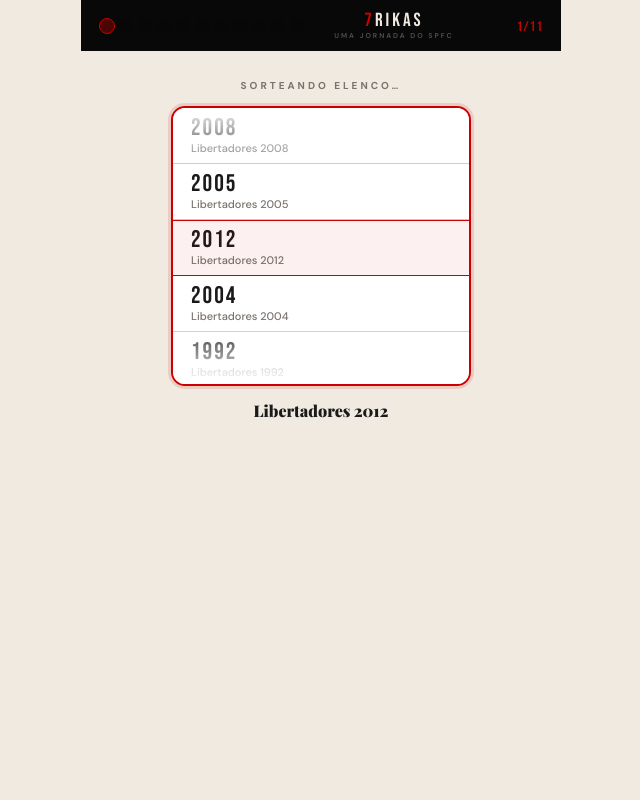
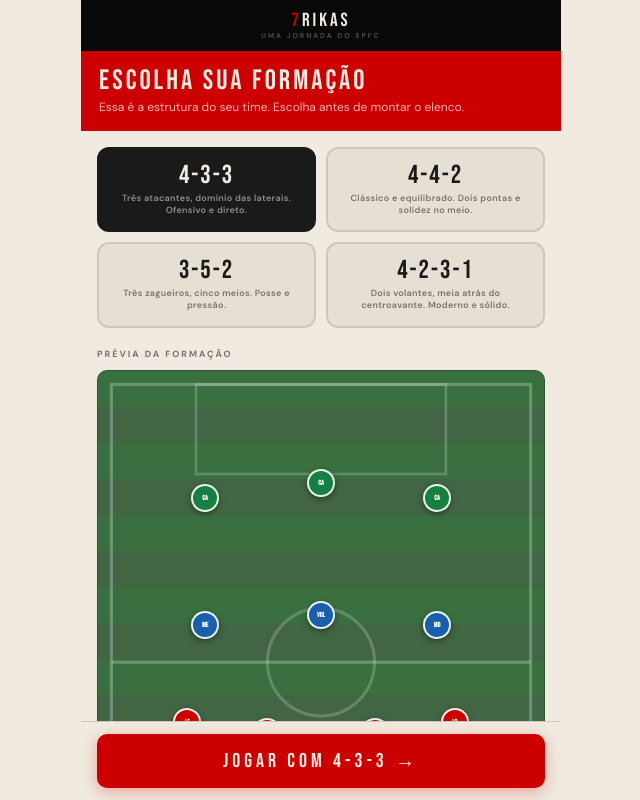
Before and after one commit to markitomesquita/7rikas, a React (Vite) app: page / in a window 1280 px wide. Both pictures are taken after a click on the button "ROLAR 🎲". Shown: the top 800 px of the page, without its empty margins (319-959 px from the left). Built offline with nearby package versions, Linux system fonts and the light colour scheme; a web font is replaced by a local one.

Commit message:
Update App.jsx

```diff
--- a/src/App.jsx
+++ b/src/App.jsx
@@ -119,12 +119,17 @@ const SQUADS=[
     {name:"Careca",shirt:10,pos:"CA",rating:91},
   ]},
   {year:1992,ed:"Libertadores 1992",champion:false,players:[
-    {name:"Zetti",shirt:1,pos:"GOL",rating:84},{name:"Ronaldão",shirt:5,pos:"ZAG",rating:80},
-    {name:"Adílson",shirt:4,pos:"ZAG",rating:82},{name:"Cafu",shirt:2,pos:"LD",rating:88},
-    {name:"Leonardo",shirt:3,pos:"LE",rating:83},{name:"Mazinho",shirt:8,pos:"VOL",rating:82},
-    {name:"Pintado",shirt:6,pos:"VOL",rating:79},{name:"Raí",shirt:10,pos:"MC",rating:89},
-    {name:"Müller",shirt:9,pos:"CA",rating:84},{name:"Gilmar",shirt:11,pos:"CA",rating:78},
+    {name:"Zetti",shirt:1,pos:"GOL",rating:84},
+    {name:"Ronaldão",shirt:5,pos:"ZAG",rating:80},
+    {name:"Adílson",shirt:4,pos:"ZAG",rating:82},
+    {name:"Cafu",shirt:2,pos:"LD",rating:88},
+    {name:"Leonardo",shirt:3,pos:"LE",rating:83},
+    {name:"Mazinho",shirt:8,pos:"VOL",rating:82},
+    {name:"Pintado",shirt:6,pos:"VOL",rating:79},
+    {name:"Raí",shirt:10,pos:"MC",rating:89},
+    {name:"Müller",shirt:9,pos:"CA",rating:84},
     {name:"Palhinha",shirt:7,pos:"MD",rating:77},
+    {name:"Gilmar",shirt:11,pos:"CA",rating:78},
   ]},
   // 1993 — CAMPEÃO real
   {year:1993,ed:"Libertadores 1993",champion:true,players:[
@@ -152,14 +157,19 @@ const SQUADS=[
     {name:"Sandro Hiroshi",shirt:7,pos:"MD",rating:78},{name:"Dodô",shirt:9,pos:"CA",rating:82},
     {name:"Palhinha",shirt:11,pos:"CA",rating:80},
   ]},
-  // 1999 — Amoroso NÃO estava, substituído por Luizão
+  // 1999 — elenco correto do SPFC (sem Amoroso, que só veio em 2001/2005)
   {year:1999,ed:"Libertadores 1999",champion:false,players:[
-    {name:"Rogério Ceni",shirt:1,pos:"GOL",rating:86},{name:"Cléber",shirt:4,pos:"ZAG",rating:79},
-    {name:"Toné",shirt:5,pos:"ZAG",rating:78},{name:"Fabão",shirt:2,pos:"LD",rating:80},
-    {name:"Júnior",shirt:3,pos:"LE",rating:78},{name:"Emerson",shirt:8,pos:"VOL",rating:83},
-    {name:"Marcos Assunção",shirt:6,pos:"MC",rating:82},{name:"Robson",shirt:10,pos:"MC",rating:79},
-    {name:"Danilo",shirt:7,pos:"MD",rating:79},{name:"Luizão",shirt:9,pos:"CA",rating:84},
-    {name:"Alex",shirt:11,pos:"CA",rating:80},
+    {name:"Rogério Ceni",shirt:1,pos:"GOL",rating:86},
+    {name:"Cléber",shirt:4,pos:"ZAG",rating:79},
+    {name:"Toné",shirt:5,pos:"ZAG",rating:78},
+    {name:"Fabão",shirt:2,pos:"LD",rating:80},
+    {name:"Júnior",shirt:3,pos:"LE",rating:78},
+    {name:"Emerson",shirt:8,pos:"VOL",rating:83},
+    {name:"Marcos Assunção",shirt:6,pos:"MC",rating:82},
+    {name:"Robson",shirt:10,pos:"MC",rating:79},
+    {name:"Danilo",shirt:7,pos:"MD",rating:79},
+    {name:"Luizão",shirt:9,pos:"CA",rating:84},
+    {name:"Dodô",shirt:11,pos:"CA",rating:80},
   ]},
   // 2004 — Anderson Polga nunca jogou no SPFC; substituído por Lúcio (cedido) → usar Alex Silva + Gustavo Nery
   {year:2004,ed:"Libertadores 2004",champion:false,players:[
@@ -594,7 +604,13 @@ export default function App(){
   function newGame(){
     setTeam([]);setUsedYrs([]);setDrawIdx(0);setFormation("4-3-3");setRerolls(3);
     setTournament(null);setMatchIdx(0);setEliminated(false);setChamp(false);setPenalties(null);
-    setShowSlot(true);setPhase("draft");
+    setPhase("formation-pick");
+  }
+
+  function confirmFormation(f){
+    setFormation(f);
+    setShowSlot(true);
+    setPhase("draft");
   }
 
   function handleSlotDone(sq){setSquad(sq);setShowSlot(false);}
@@ -672,6 +688,7 @@ export default function App(){
   return(
     <div style={{minHeight:"100vh",background:C.cream,fontFamily:"'DM Sans',sans-serif",maxWidth:480,margin:"0 auto"}}>
       {phase==="intro"&&<IntroScreen onStart={newGame} history={history}/>}
+      {phase==="formation-pick"&&<FormationPickScreen onConfirm={confirmFormation}/>}
       {phase==="draft"&&<DraftScreen showSlot={showSlot} squad={squad} drawIdx={drawIdx} team={team} formation={formation} rerolls={rerolls} showReroll={showReroll} onSlotDone={handleSlotDone} onPick={pickPlayer} onReroll={doReroll} afterReroll={afterReroll} usedYrs={usedYrs}/>}
       {phase==="lineup"&&<LineupScreen team={team} formation={formation} setFormation={setFormation} onSim={startSim}/>}
       {phase==="sim"&&tournament&&<SimScreen allMatches={allMatches} matchIdx={matchIdx} livePhase={livePhase} minute={minute} spG={spG} oppG={oppG} events={events} flash={flash} tournament={tournament} penalties={penalties} onKickoff={kickoff} onAdvance={(ph)=>advance(ph)}/>}
@@ -738,6 +755,100 @@ function IntroScreen({onStart,history}){
             </div>
           ))}
         </div>)}
+      </div>
+    </div>
+  );
+}
+
+/* ─── FORMATION PICK SCREEN ──────────────────────────────────────────────────── */
+function FormationPickScreen({onConfirm}){
+  const [selected,setSelected]=useState("4-3-3");
+  const descriptions={
+    "4-3-3": "Três atacantes, domínio das laterais. Ofensivo e direto.",
+    "4-4-2": "Clássico e equilibrado. Dois pontas e solidez no meio.",
+    "3-5-2": "Três zagueiros, cinco meios. Posse e pressão.",
+    "4-2-3-1": "Dois volantes, meia atrás do centroavante. Moderno e sólido.",
+  };
+  // Show pitch preview of selected formation
+  const slots=FORMATIONS[selected]||FORMATIONS["4-3-3"];
+  return(
+    <div style={{minHeight:"100vh",display:"flex",flexDirection:"column",background:C.cream}}>
+      <Header/>
+      <div style={{background:C.red,padding:"16px 18px",flexShrink:0}}>
+        <div style={{fontFamily:"'Bebas Neue',sans-serif",fontSize:28,color:C.cream,letterSpacing:3,lineHeight:1}}>ESCOLHA SUA FORMAÇÃO</div>
+        <div style={{fontSize:12,color:"rgba(255,255,255,.7)",marginTop:4}}>Essa é a estrutura do seu time. Escolha antes de montar o elenco.</div>
+      </div>
+
+      <div style={{flex:1,overflowY:"auto",padding:"16px 16px 120px"}}>
+        {/* Formation buttons */}
+        <div style={{display:"grid",gridTemplateColumns:"1fr 1fr",gap:10,marginBottom:20}}>
+          {Object.keys(FORMATIONS).map(f=>(
+            <button key={f} onClick={()=>setSelected(f)} style={{
+              background:selected===f?C.charcoal:C.paper,
+              border:`2px solid ${selected===f?C.charcoal:C.border}`,
+              borderRadius:12,padding:"14px 10px",cursor:"pointer",
+              fontFamily:"'Bebas Neue',sans-serif",
+              transition:"all .15s",
+            }}>
+              <div style={{fontSize:26,letterSpacing:2,color:selected===f?C.cream:C.charcoal,lineHeight:1}}>{f}</div>
+              <div style={{fontSize:9,color:selected===f?"rgba(255,255,255,.5)":C.gray,marginTop:4,fontFamily:"'DM Sans',sans-serif",fontWeight:600,letterSpacing:.3,lineHeight:1.3}}>
+                {descriptions[f]}
+              </div>
+            </button>
+          ))}
+        </div>
+
+        {/* Live pitch preview */}
+        <div style={{marginBottom:8}}>
+          <div style={{fontSize:9,letterSpacing:2,color:C.gray,fontWeight:700,marginBottom:10}}>PRÉVIA DA FORMAÇÃO</div>
+          {/* Compact pitch showing only position spots */}
+          <div style={{position:"relative",width:"100%"}}>
+            <div style={{
+              width:"100%",paddingBottom:"130%",
+              background:`repeating-linear-gradient(180deg,${C.green} 0,${C.green} 36px,${C.stripe} 36px,${C.stripe} 72px)`,
+              borderRadius:10,border:`1.5px solid ${C.greenDark}`,position:"relative",overflow:"hidden",
+            }}>
+              <svg style={{position:"absolute",inset:0,width:"100%",height:"100%"}} viewBox="0 0 100 130" preserveAspectRatio="none">
+                <rect x="3" y="3" width="94" height="124" fill="none" stroke="rgba(255,255,255,.25)" strokeWidth=".7"/>
+                <line x1="3" y1="65" x2="97" y2="65" stroke="rgba(255,255,255,.25)" strokeWidth=".7"/>
+                <circle cx="50" cy="65" r="12" fill="none" stroke="rgba(255,255,255,.2)" strokeWidth=".7"/>
+                <rect x="22" y="3" width="56" height="20" fill="none" stroke="rgba(255,255,255,.2)" strokeWidth=".6"/>
+                <rect x="22" y="107" width="56" height="20" fill="none" stroke="rgba(255,255,255,.2)" strokeWidth=".6"/>
+              </svg>
+              {slots.map((slot,i)=>{
+                // Remap y from 155-space to 130-space
+                const y=slot.y*(130/155);
+                const col=groupColor(slot.group);
+                return(
+                  <div key={i} style={{
+                    position:"absolute",left:`${slot.x}%`,top:`${y}%`,
+                    transform:"translate(-50%,-50%)",
+                    display:"flex",flexDirection:"column",alignItems:"center",zIndex:5,
+                  }}>
+                    <div style={{
+                      width:28,height:28,borderRadius:"50%",
+                      background:col,border:"2px solid rgba(255,255,255,.9)",
+                      display:"flex",alignItems:"center",justifyContent:"center",
+                      fontSize:7,fontWeight:900,color:"#fff",
+                      fontFamily:"'Bebas Neue',sans-serif",
+                      boxShadow:"0 2px 6px rgba(0,0,0,.4)",
+                    }}>{slot.slot}</div>
+                  </div>
+                );
+              })}
+            </div>
+          </div>
+        </div>
+      </div>
+
+      <div style={{position:"fixed",bottom:0,left:"50%",transform:"translateX(-50%)",width:"100%",maxWidth:480,padding:"12px 16px",background:C.cream,borderTop:`1px solid ${C.border}`,zIndex:50}}>
+        <button onClick={()=>onConfirm(selected)} style={{
+          background:C.red,color:C.cream,border:"none",borderRadius:10,padding:"15px",width:"100%",
+          fontFamily:"'Bebas Neue',sans-serif",fontSize:20,letterSpacing:4,cursor:"pointer",
+          boxShadow:"0 4px 16px rgba(204,0,0,.3)",
+        }}>
+          JOGAR COM {selected} →
+        </button>
       </div>
     </div>
   );
@@ -1034,108 +1145,131 @@ function generateCampaignCard(champ,allMatches,team,formation,tournament){
   canvas.width=W;canvas.height=H;
   const ctx=canvas.getContext("2d");
 
-  // BG
-  ctx.fillStyle="#0A0A0A";ctx.fillRect(0,0,W,H);
+  // White background
+  ctx.fillStyle="#FFFFFF";ctx.fillRect(0,0,W,H);
 
-  // diagonal texture
-  ctx.save();ctx.globalAlpha=0.04;ctx.strokeStyle="#CC0000";ctx.lineWidth=2;
-  for(let i=-H;i<W+H;i+=60){ctx.beginPath();ctx.moveTo(i,0);ctx.lineTo(i+H,H);ctx.stroke();}
-  ctx.restore();
+  // Top red header bar
+  ctx.fillStyle="#CC0000";ctx.fillRect(0,0,W,160);
 
-  // top stripe
-  ctx.fillStyle="#CC0000";ctx.fillRect(0,0,W,12);
+  // Title in header
+  ctx.fillStyle="#CC0000";
+  ctx.font="bold 110px Arial Black,Arial";
+  ctx.fillStyle="#FFFFFF";
+  ctx.fillText("7RIKAS",60,118);
+  ctx.font="24px Arial";
+  ctx.fillStyle="rgba(255,255,255,0.65)";
+  ctx.fillText("Uma adaptação by Órfãos de Edcarlos",60,148);
 
-  // title area
-  ctx.fillStyle="#CC0000";
-  ctx.font="bold 160px Arial Black, Arial";ctx.letterSpacing="20px";
-  ctx.fillText("7",60,200);
-  ctx.fillStyle="#F0EAE0";
-  ctx.font="bold 160px Arial Black, Arial";
-  ctx.fillText("RIKAS",200,200);
+  // Result badge (right side of header)
+  const badgeText=champ?"🏆 CAMPEÃO":"❌ ELIMINADO";
+  ctx.font="bold 36px Arial";
+  ctx.fillStyle=champ?"#F2C000":"rgba(255,255,255,0.7)";
+  ctx.textAlign="right";
+  ctx.fillText(badgeText,W-60,100);
+  ctx.font="22px Arial";
+  ctx.fillStyle="rgba(255,255,255,0.5)";
+  const lastM=allMatches[allMatches.length-1];
+  ctx.fillText(champ?"Libertadores do SPFC":`Caiu nas ${lastM?.phase==="group"?"Grupos":lastM?.round||""}`,W-60,134);
+  ctx.textAlign="left";
 
-  ctx.fillStyle="rgba(255,255,255,0.35)";
-  ctx.font="28px Arial";ctx.letterSpacing="6px";
-  ctx.fillText("UMA JORNADA DO SPFC",60,250);
+  // ── SQUAD SECTION ──
+  let y=200;
+  ctx.fillStyle="#CC0000";ctx.font="bold 32px Arial";ctx.letterSpacing="6px";
+  ctx.fillText("ELENCO DOS SONHOS",60,y);
+  ctx.letterSpacing="0px";
+  y+=16;
+  // red underline
+  ctx.fillStyle="#CC0000";ctx.fillRect(60,y,400,3);
+  y+=28;
 
-  // result hero
-  const heroY=320;
-  if(champ){
-    ctx.fillStyle="#E5A200";ctx.font="bold 80px Arial";ctx.fillText("🏆 CAMPEÃO DA LIBERTADORES",60,heroY);
-  }else{
-    ctx.fillStyle="#CC0000";ctx.font="bold 72px Arial";ctx.fillText("❌ ELIMINADO",60,heroY);
-    const lastM=allMatches[allMatches.length-1];
-    if(lastM){
-      ctx.fillStyle="rgba(255,255,255,0.4)";ctx.font="32px Arial";
-      ctx.fillText(`Caiu nas ${lastM.phase==="group"?"Fase de Grupos":lastM.round||""}`,60,heroY+70);
+  const posColors={GOL:"#E5A200",ZAG:"#CC0000",LD:"#CC0000",LE:"#CC0000",VOL:"#1A5FAA",MC:"#1A5FAA",MD:"#1A5FAA",ME:"#1A5FAA",CA:"#158040"};
+  const ROW_H=112;
+
+  team.forEach((p,i)=>{
+    const rowY=y+i*ROW_H;
+    // alternating row bg
+    if(i%2===0){ctx.fillStyle="#F8F8F8";ctx.fillRect(0,rowY-8,W,ROW_H);}
+
+    // pos badge
+    const pCol=posColors[p.pos]||"#888";
+    ctx.fillStyle=pCol;ctx.fillRect(60,rowY+4,72,64);
+    ctx.fillStyle="#fff";ctx.font="bold 26px Arial";ctx.textAlign="center";
+    ctx.fillText(p.pos,96,rowY+46);ctx.textAlign="left";
+
+    // player name
+    ctx.fillStyle="#0A0A0A";ctx.font="bold 48px Arial";
+    ctx.fillText(p.name,156,rowY+48);
+
+    // year tag
+    ctx.fillStyle="#888";ctx.font="26px Arial";
+    ctx.fillText(p._year,156,rowY+80);
+
+    // rating on right
+    const rCol=p.rating>=88?"#E5A200":p.rating>=84?"#CC0000":"#555";
+    ctx.fillStyle=rCol;ctx.font="bold 58px Arial";ctx.textAlign="right";
+    ctx.fillText(p.rating,W-60,rowY+58);ctx.textAlign="left";
+
+    // champion star
+    if(p._champion){
+      ctx.fillStyle="#E5A200";ctx.font="32px Arial";ctx.textAlign="right";
+      ctx.fillText("🏆",W-130,rowY+58);ctx.textAlign="left";
     }
+
+    // separator line
+    ctx.fillStyle="#E8E8E8";ctx.fillRect(60,rowY+ROW_H-6,W-120,1);
+  });
+
+  y+=team.length*ROW_H+20;
+
+  // ── DIVIDER ──
+  ctx.fillStyle="#CC0000";ctx.fillRect(0,y,W,6);y+=30;
+
+  // ── CAMPAIGN SUMMARY ──
+  ctx.fillStyle="#CC0000";ctx.font="bold 28px Arial";ctx.letterSpacing="6px";
+  ctx.fillText("CAMPANHA",60,y);ctx.letterSpacing="0px";y+=14;
+  ctx.fillStyle="#CC0000";ctx.fillRect(60,y,280,3);y+=26;
+
+  // Formation + avg rating
+  ctx.fillStyle="#555";ctx.font="26px Arial";
+  ctx.fillText(`${formation}  ·  Rating médio: ${avgR(team).toFixed(1)}`,60,y);y+=46;
+
+  // Group stage summary
+  if(tournament&&tournament.groupMatches.length>0){
+    ctx.fillStyle="#888";ctx.font="bold 22px Arial";ctx.letterSpacing="3px";
+    ctx.fillText("FASE DE GRUPOS",60,y);ctx.letterSpacing="0px";y+=30;
+    tournament.groupMatches.forEach((m,i)=>{
+      const col=m.win?"#CC0000":m.draw?"#E5A200":"#999";
+      ctx.fillStyle="#222";ctx.font="28px Arial";
+      ctx.fillText(`${m.opp.flag} ${oppLabel(m.opp)}`,60,y);
+      ctx.fillStyle=col;ctx.font="bold 28px Arial";ctx.textAlign="right";
+      ctx.fillText(`${m.myG}–${m.oppG}  ${m.win?"V":m.draw?"E":"D"}`,W-60,y);
+      ctx.textAlign="left";y+=38;
+    });
+    ctx.fillStyle=tournament.qualified?"#CC0000":"#999";ctx.font="bold 24px Arial";
+    ctx.fillText(tournament.qualified?"✓ Classificado para o Mata-mata":"✗ Eliminado na Fase de Grupos",60,y);y+=42;
   }
 
-  // formation & rating
-  ctx.fillStyle="rgba(255,255,255,0.3)";ctx.font="28px Arial";ctx.letterSpacing="3px";
-  ctx.fillText(`${formation}   ·   Rating médio: ${avgR(team).toFixed(1)}`,60,heroY+140);
-
-  // divider
-  ctx.fillStyle="#CC0000";ctx.fillRect(60,heroY+170,W-120,3);
-
-  // CAMPAIGN
-  let y=heroY+230;
-  ctx.fillStyle="rgba(255,255,255,0.4)";ctx.font="bold 28px Arial";ctx.letterSpacing="5px";
-  ctx.fillText("CAMPANHA",60,y);y+=50;ctx.letterSpacing="0px";
-  const groupMs=allMatches.filter(m=>m.phase==="group");
+  // KO matches
   const koMs=allMatches.filter(m=>m.phase==="ko");
-  const drawMatch=(label,m,yy)=>{
-    const col=m.win?"#CC0000":m.draw?"#E5A200":"rgba(255,255,255,0.3)";
-    ctx.fillStyle=col;ctx.font="bold 36px Arial";
-    ctx.fillText(`${label}`,60,yy);
-    ctx.fillStyle="#F0EAE0";ctx.font="32px Arial";
-    ctx.fillText(`${oppLabel(m.opp)}`,260,yy);
-    ctx.fillStyle=col;ctx.font="bold 36px Arial";
-    ctx.fillText(`${m.myG}–${m.oppG}`,820,yy);
-    const res=m.win?"V":m.draw?"E":"D";
-    ctx.fillStyle=col;ctx.fillRect(920,yy-30,60,38);
-    ctx.fillStyle="#fff";ctx.font="bold 28px Arial";ctx.fillText(res,936,yy);
-    return yy+52;
-  };
-  if(groupMs.length>0){
-    ctx.fillStyle="rgba(255,255,255,0.25)";ctx.font="22px Arial";ctx.letterSpacing="3px";
-    ctx.fillText("FASE DE GRUPOS",60,y);y+=36;ctx.letterSpacing="0px";
-    if(tournament){ctx.fillStyle="rgba(255,255,255,0.45)";ctx.font="24px Arial";ctx.fillText(`${tournament.pts} pts · ${tournament.qualified?"Classificado":"Eliminado"}`,60,y);y+=36;}
-    groupMs.forEach((m,i)=>{y=drawMatch(`G${i+1}`,m,y);});
-    y+=10;
-  }
   if(koMs.length>0){
-    ctx.fillStyle="rgba(255,255,255,0.25)";ctx.font="22px Arial";ctx.letterSpacing="3px";
-    ctx.fillText("MATA-MATA",60,y);y+=36;ctx.letterSpacing="0px";
-    koMs.forEach(m=>{y=drawMatch(m.round?.slice(0,4)||"?",m,y);});
-    y+=10;
+    ctx.fillStyle="#888";ctx.font="bold 22px Arial";ctx.letterSpacing="3px";
+    ctx.fillText("MATA-MATA",60,y);ctx.letterSpacing="0px";y+=30;
+    koMs.forEach(m=>{
+      const col=m.win?"#CC0000":m.draw?"#E5A200":"#999";
+      ctx.fillStyle="#222";ctx.font="28px Arial";
+      ctx.fillText(`${m.round}: ${m.opp.flag} ${oppLabel(m.opp)}`,60,y);
+      ctx.fillStyle=col;ctx.font="bold 28px Arial";ctx.textAlign="right";
+      ctx.fillText(`${m.myG}–${m.oppG}  ${m.win?"V":m.draw?"E":"D"}`,W-60,y);
+      ctx.textAlign="left";y+=38;
+    });
   }
 
-  // divider
-  ctx.fillStyle="#CC0000";ctx.fillRect(60,y,W-120,3);y+=30;
-
-  // SQUAD
-  ctx.fillStyle="rgba(255,255,255,0.4)";ctx.font="bold 28px Arial";ctx.letterSpacing="5px";
-  ctx.fillText("ELENCO DOS SONHOS",60,y);y+=50;ctx.letterSpacing="0px";
-  const posColors={GOL:"#E5A200",ZAG:"#CC0000",LD:"#CC0000",LE:"#CC0000",VOL:"#1A5FAA",MC:"#1A5FAA",MD:"#1A5FAA",ME:"#1A5FAA",CA:"#158040"};
-  const half=Math.ceil(team.length/2);
-  team.forEach((p,i)=>{
-    const col=i<half?0:1;const row=i<half?i:i-half;
-    const px=60+col*500;const py=y+row*72;
-    ctx.fillStyle=posColors[p.pos]||"#666";ctx.font="bold 22px Arial";
-    ctx.fillText(p.pos,px,py);
-    ctx.fillStyle="#F0EAE0";ctx.font="32px Arial";
-    ctx.fillText(`${p.name}`,px+70,py);
-    ctx.fillStyle="rgba(255,255,255,0.4)";ctx.font="22px Arial";
-    ctx.fillText(`${p._year}`,px+70,py+28);
-    ctx.fillStyle=p.rating>=88?"#F2C000":"rgba(255,255,255,0.5)";ctx.font="bold 28px Arial";
-    ctx.fillText(`${p.rating}`,px+450,py);
-  });
-
-  // bottom stripe
-  ctx.fillStyle="#CC0000";ctx.fillRect(0,H-12,W,12);
-  // footer
-  ctx.fillStyle="rgba(255,255,255,0.2)";ctx.font="22px Arial";ctx.letterSpacing="2px";
-  ctx.fillText("7RIKAS · LIBERTADORES DO SPFC · "+new Date().getFullYear(),60,H-30);
+  // ── FOOTER ──
+  ctx.fillStyle="#CC0000";ctx.fillRect(0,H-110,W,110);
+  ctx.fillStyle="#fff";ctx.font="bold 30px Arial";
+  ctx.fillText("Jogue também 👇",60,H-68);
+  ctx.fillStyle="rgba(255,255,255,0.85)";ctx.font="28px Arial";
+  ctx.fillText("markitomesquita.github.io/7rikas",60,H-30);
 
   return canvas;
 }
@@ -1155,7 +1289,7 @@ function ResultScreen({champ,allMatches,team,formation,tournament,onRestart,onHo
         canvas.toBlob(async(blob)=>{
           const file=new File([blob],"7rikas-campanha.png",{type:"image/png"});
           const resultText=champ?"🏆 Fui CAMPEÃO da Libertadores no 7RIKAS!":"❌ Fui eliminado no 7RIKAS... que raiva.";
-          const shareText=`${resultText}\n\nMontei um time histórico do SPFC e disputei a Libertadores.\n\n7RIKAS — Uma adaptação by Órfãos de Edcarlos`;
+          const shareText=`${resultText}\n\nMontei um time histórico do SPFC e disputei a Libertadores.\n\n🎮 Jogue também: https://markitomesquita.github.io/7rikas/\n\n7RIKAS — Uma adaptação by Órfãos de Edcarlos`;
           if(navigator.share&&navigator.canShare&&navigator.canShare({files:[file]})){
             try{
               await navigator.share({files:[file],text:shareText});
```
